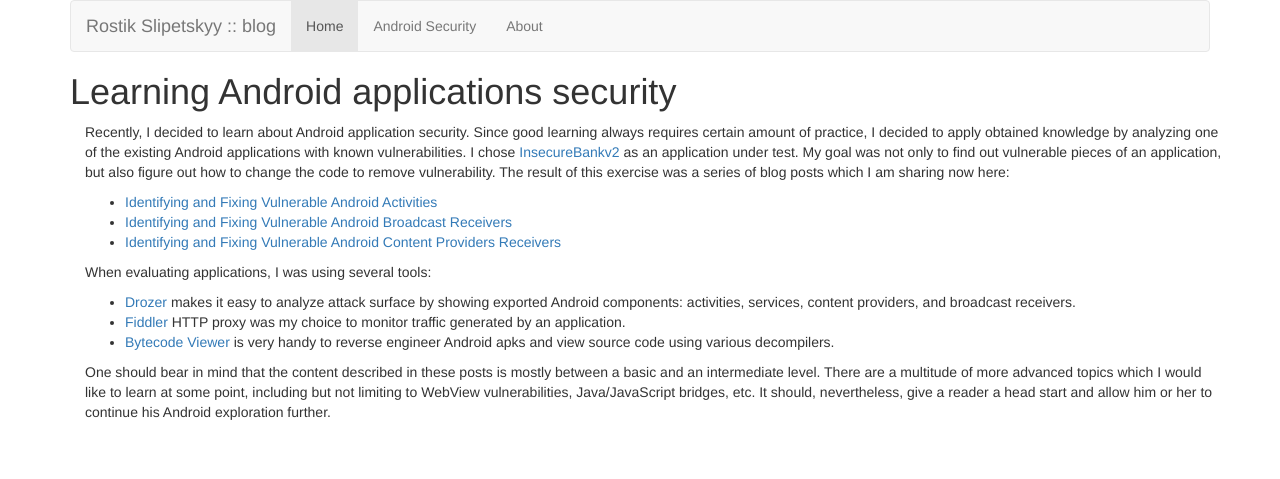
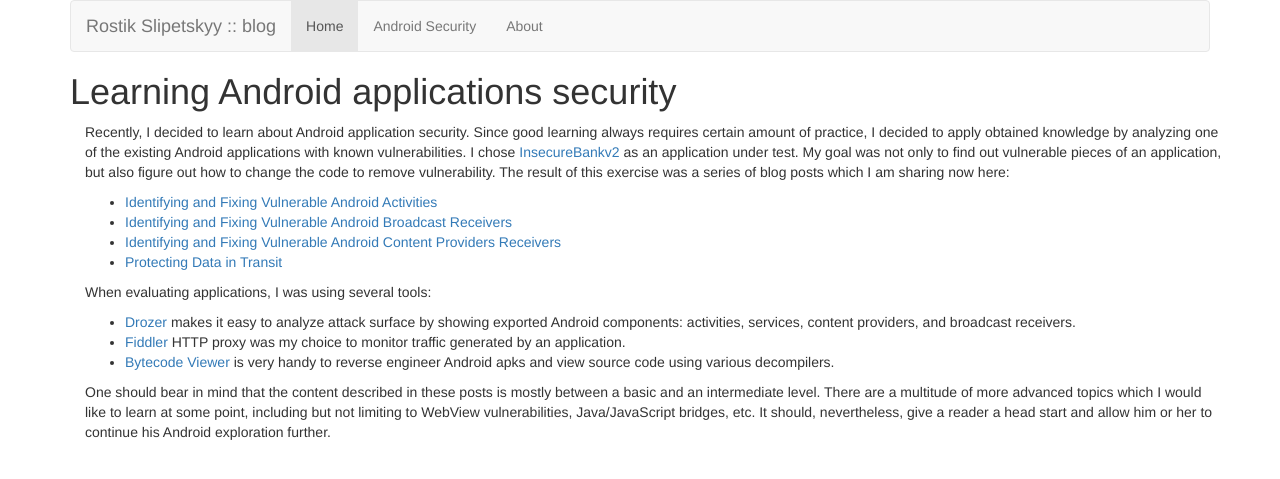
Before and after one commit to oldbam/oldbam.github.io, a Jekyll site: the page built from _posts/2017-1-1-learning-android-security.md, in a window 1280 px wide. Shown: the top 479 px of the page. Built offline with Jekyll 4.4.1, drawn with Linux system fonts in a browser that asks for light colours.

Commit message:
adding post on protecting data in transit

```diff
--- a/_posts/2017-1-1-learning-android-security.md
+++ b/_posts/2017-1-1-learning-android-security.md
@@ -9,6 +9,7 @@ Recently, I decided to learn about Android application security. Since good lear
 * [Identifying and Fixing Vulnerable Android Activities](/android/security/android-vulnerabilities-insecurebank-activities)
 * [Identifying and Fixing Vulnerable Android Broadcast Receivers](/android/security/android-vulnerabilities-insecurebank-broadcast-receivers)
 * [Identifying and Fixing Vulnerable Android Content Providers Receivers](/android/security/android-vulnerabilities-insecurebank-content-providers)
+* [Protecting Data in Transit](/android/security/android-vulnerabilities-insecurebank-data-in-transit)
 
 When evaluating applications, I was using several tools:
 
```
